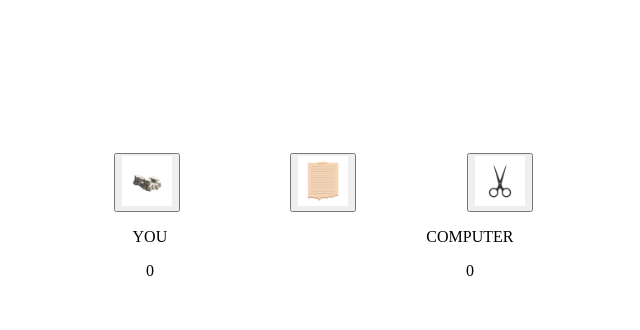
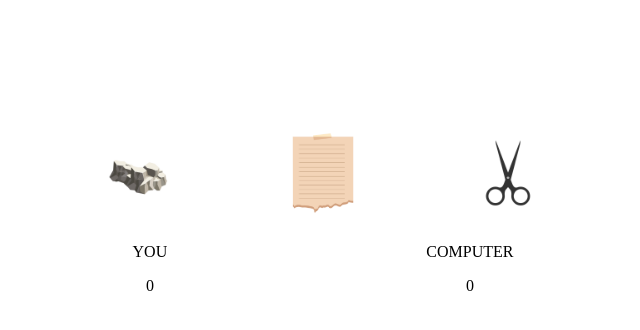
Before and after one commit to MrsPeppermint/rock_paper_scissors, a plain HTML site: page index.html in a window 1280 px wide. Both pictures are taken after a click on the button "LET'S GO!". Shown: the part 348-678 px from the top of the page, without its empty margins (317-957 px from the left). Drawn offline with Linux system fonts and the light colour scheme.

Commit message:
Waiting for UI

```diff
--- a/index.html
+++ b/index.html
@@ -14,13 +14,18 @@
         <h1>ROCK PAPER SCISSORS</h1>
         <p>First to get to 5 wins!</p>
     </div>
-
     <button class="start">LET'S GO!</button>
     <div class="container">
         <div id="buttons">
-            <button id="Rock"><img src="static/rock.jpg" alt="rock"></button>
-            <button id="Paper"><img src="static/paper.jpg" alt="paper"></button>
-            <button id="Scissors"><img src="static/scissors.jpg" alt="scissors"></button>
+            <div id="Rock">
+                <img src="static/rock.jpg" alt="rock">
+            </div>
+            <div id="Paper">
+                <img src="static/paper.jpg" alt="paper">
+            </div>
+            <div id="Scissors">
+                <img src="static/scissors.jpg" alt="scissors">
+            </div>
         </div>
         <div class="final">
             <div>
--- a/script.js
+++ b/script.js
@@ -17,7 +17,7 @@ var playerFinal = 0;
 var computerFinal = 0;
 
 const buttons = document.querySelector("#buttons");
-const selection = buttons.querySelectorAll("button");
+const selection = buttons.querySelectorAll("div");
 selection.forEach((button) => {
     button.addEventListener("click", () => {
         if (playerFinal < 5 && computerFinal < 5){
--- a/style.css
+++ b/style.css
@@ -34,7 +34,7 @@ body {
 }
 
 img {
-    height: 50px;
+    height: 100px;
     width: auto;
 }
 
```
